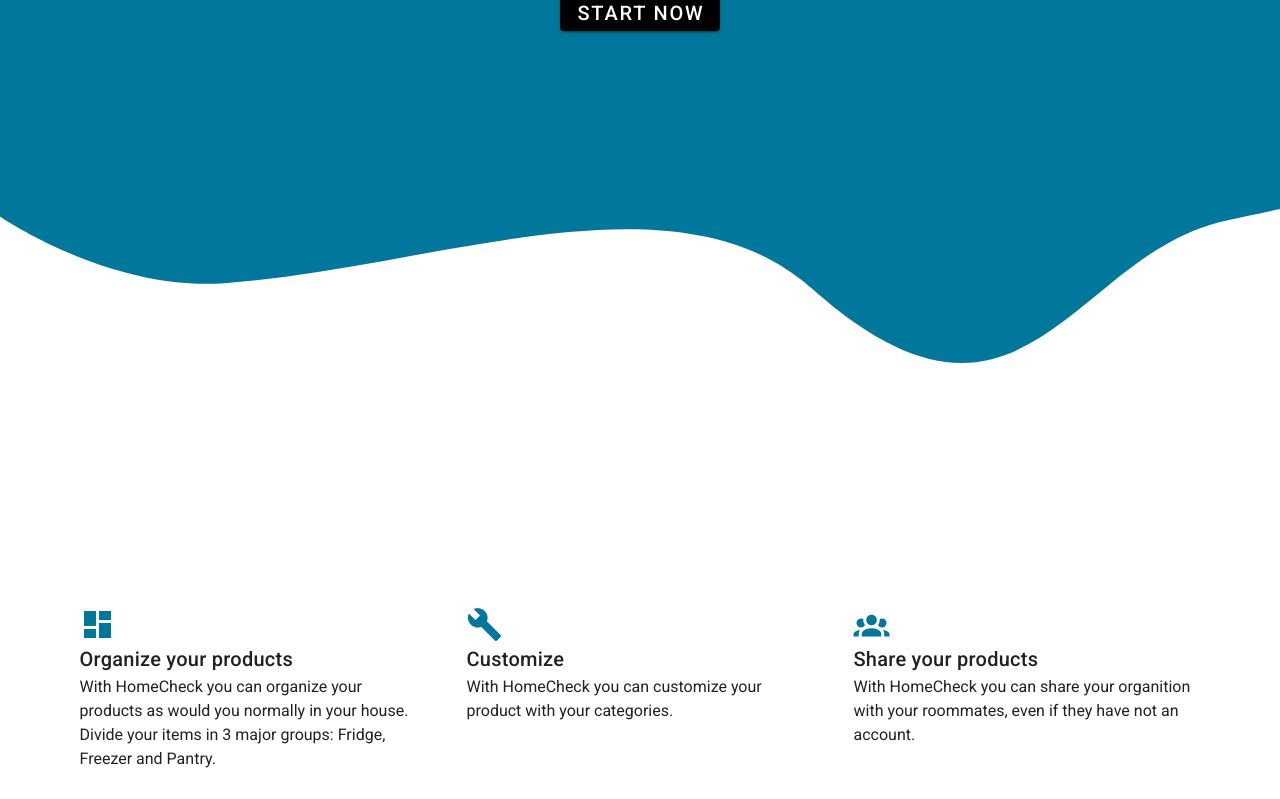
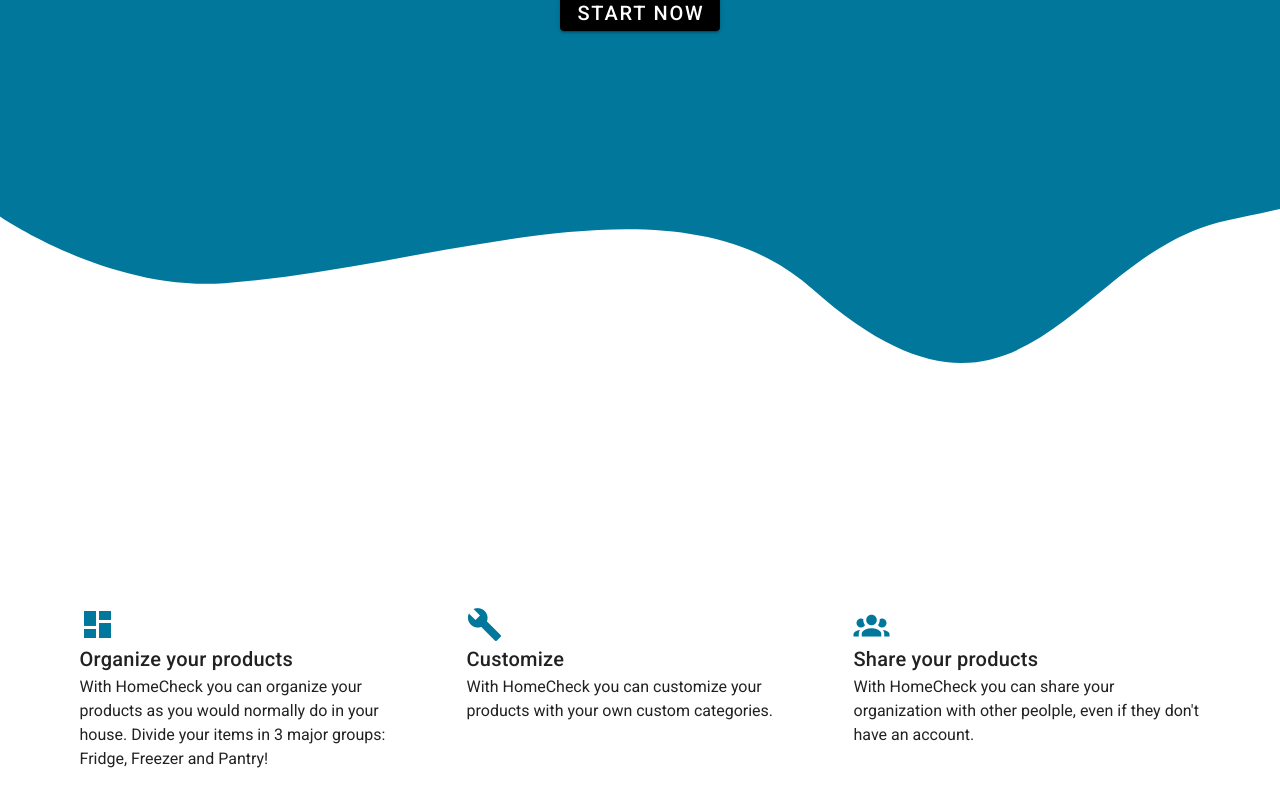
Before and after one commit to Momofil31/HomeCheck, a Vue app in the folder client/homecheck-vue/: page / in a window 1280 px wide. Shown: the part 225-1024 px from the top of the page. Built offline with nearby package versions, Linux system fonts and the light colour scheme.

Commit message:
:speech_balloon: Improve copywrite

```diff
--- a/client/homecheck-vue/src/views/Categories.vue
+++ b/client/homecheck-vue/src/views/Categories.vue
@@ -5,12 +5,12 @@
         <v-dialog v-model="dialogCreate" max-width="600px">
           <template v-slot:activator="{ on, attrs }">
             <v-btn color="primary" dark v-bind="attrs" v-on="on">
-              Create new category
+              Add category
             </v-btn>
           </template>
           <CategoryForm
             v-if="dialogCreate"
-            action="Create"
+            action="Add"
             :dialog="dialogCreate"
             @close-dialog="closeDialog()"
           />
--- a/client/homecheck-vue/src/views/Landing.vue
+++ b/client/homecheck-vue/src/views/Landing.vue
@@ -1,7 +1,6 @@
 <template>
   <div id="landing">
-    <div class="intro"
-        :style="{ backgroundImage: `url(${backgroundUrl})` }">
+    <div class="intro" :style="{ backgroundImage: `url(${backgroundUrl})` }">
       <h1>HomeCheck</h1>
       <div class="description">
         <p>Manage better with HomeCheck</p>
@@ -15,30 +14,32 @@
           <v-col cols="12" sm="4">
             <div class="function">
               <v-icon class="icon" large>mdi-view-dashboard</v-icon>
-              <br>
+              <br />
               <span class="title">Organize your products</span>
               <p class="description">
-                With HomeCheck you can organize your products as would you normally in your house. Divide your items in 3 major groups: Fridge, Freezer and Pantry.
+                With HomeCheck you can organize your products as you would normally do in your
+                house. Divide your items in 3 major groups: Fridge, Freezer and Pantry!
               </p>
             </div>
           </v-col>
           <v-col cols="12" sm="4">
             <div class="function">
               <v-icon class="icon" large>mdi-wrench</v-icon>
-              <br>
+              <br />
               <span class="title">Customize</span>
               <p class="description">
-                With HomeCheck you can customize your product with your categories.
+                With HomeCheck you can customize your products with your own custom categories.
               </p>
             </div>
           </v-col>
           <v-col cols="12" sm="4">
             <div class="function">
               <v-icon class="icon" large>mdi-account-group</v-icon>
-              <br>
+              <br />
               <span class="title">Share your products</span>
               <p class="description">
-                With HomeCheck you can share your organition with your roommates, even if they have not an account.
+                With HomeCheck you can share your organization with other peolple, even if they
+                don't have an account.
               </p>
             </div>
           </v-col>
@@ -49,13 +50,11 @@
 </template>
 
 <script>
-
-import backgroundUrl from "@/assets/background.svg";
-import laptopUrl from "@/assets/laptop.png";
+import backgroundUrl from '@/assets/background.svg';
+import laptopUrl from '@/assets/laptop.png';
 
 export default {
   name: 'Landing',
-
 
   data() {
     return {
@@ -65,7 +64,7 @@
   },
 
   methods: {
-     sendToLogin() {
+    sendToLogin() {
       if (this.$route.path !== '/login') this.$router.push('/login');
     },
   },
--- a/client/homecheck-vue/src/views/Products.vue
+++ b/client/homecheck-vue/src/views/Products.vue
@@ -5,20 +5,22 @@
         <v-dialog v-model="dialogCreate" max-width="600px">
           <template v-slot:activator="{ on, attrs }">
             <v-btn color="primary" dark v-bind="attrs" v-on="on">
-              Create new product
+              Add product
             </v-btn>
           </template>
-          <ProductForm action="Create" :dialog="dialogCreate" @close-dialog="closeDialog()" />
+          <ProductForm action="Add" :dialog="dialogCreate" @close-dialog="closeDialog()" />
         </v-dialog>
       </v-col>
     </v-card>
 
-    <ProductsCard v-for="group in groups"
+    <ProductsCard
+      v-for="group in groups"
       :key="group.id"
       :products="group.products"
       :title="group.name"
       @view="viewProduct"
-      @delete="deleteProduct"/>
+      @delete="deleteProduct"
+    />
 
     <v-dialog v-model="dialogUpdate" :retain-focus="false" max-width="600px">
       <ProductForm
@@ -39,7 +41,7 @@
   name: 'Products',
   components: {
     ProductForm,
-    ProductsCard
+    ProductsCard,
   },
   data() {
     return {
@@ -58,7 +60,7 @@
         .dispatch('api/groups/GetList', {})
         .then((data) => {
           var groups = data.result.groups;
-          groups.forEach(function(group){
+          groups.forEach(function(group) {
             Instance.$store
               .dispatch('api/products/GetList', { group: group.id })
               .then((data) => {
@@ -68,14 +70,14 @@
               .catch((data) => {
                 Instance.groups = [];
               });
-          })
+          });
         })
         .catch((data) => {
           Instance.groups = [];
         });
     },
 
-    viewProduct(product){
+    viewProduct(product) {
       this.selectedProduct = product;
       this.dialogUpdate = true;
     },
--- a/client/homecheck-vue/src/views/ResetPassword.vue
+++ b/client/homecheck-vue/src/views/ResetPassword.vue
@@ -19,7 +19,7 @@
             <v-btn
               @click="resetPassword"
               :class="{ 'blue darken-4 white--text': valid, disabled: !valid }"
-              >Send me a new password</v-btn
+              >Send a new password</v-btn
             >
           </v-layout>
         </v-form>
```
Also changed, not shown: 1 other file (tests, documents, lock files or other folders). Lines whose indentation alone changed are shown as unchanged.
